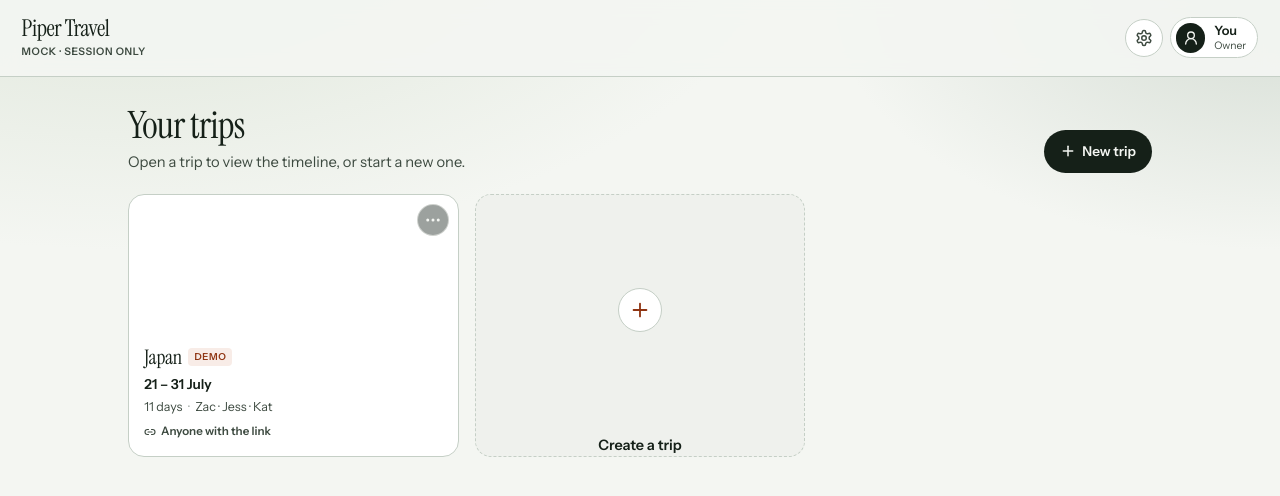
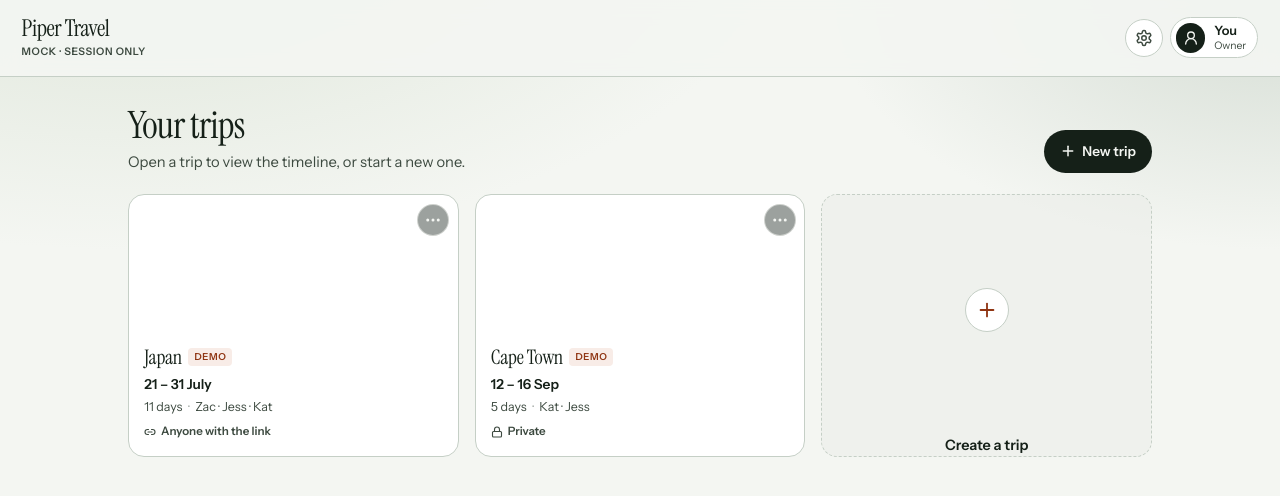
Before and after one commit to kathrynfieg/japan-itinerary-2026, a Vue app: page / in a window 1280 px wide. Shown: the top 496 px of the page. Built offline with nearby package versions, Linux system fonts and the light colour scheme; grey boxes are pictures that could not be loaded.

Commit message:
mock anoter trip

```diff
--- a/src/App.vue
+++ b/src/App.vue
@@ -1,6 +1,11 @@
 <script setup lang="ts">
 import { computed, onMounted, onUnmounted, ref, watch } from 'vue'
 import { ArrowUp, Cake, Pencil, Share2 } from '@lucide/vue'
+import {
+  africaDays,
+  africaKeyLinks,
+  africaTrip,
+} from './data/africaTrip'
 import {
   days as japanDays,
   keyLinks as japanKeyLinks,
@@ -23,8 +28,8 @@ import OnboardingMock from './components/OnboardingMock.vue'
 import PrivacySheet from './components/PrivacySheet.vue'
 import ShareSheet from './components/ShareSheet.vue'
 
-function cloneJapanDays(): Day[] {
-  return japanDays.map((day) => ({
+function cloneDays(source: Day[]): Day[] {
+  return source.map((day) => ({
     ...day,
     activities: day.activities.map((activity) => ({
       ...activity,
@@ -57,14 +62,39 @@ function makeJapanRecord(): TripRecord {
       groupPhotoAlt: japanTrip.groupPhotoAlt,
       privacy: 'link',
       isDemo: true,
+      daysIntro:
+        'Eleven days across Japan! Here’s everything we’ve planned so far, including our confirmed bookings and flexible ideas for each day.',
     },
-    days: cloneJapanDays(),
+    days: cloneDays(japanDays),
     links: japanKeyLinks.map((link) => ({ ...link })),
   }
 }
 
+function makeAfricaRecord(): TripRecord {
+  return {
+    id: nextTripId('africa'),
+    trip: {
+      name: africaTrip.name,
+      year: africaTrip.year,
+      start: africaTrip.start,
+      end: africaTrip.end,
+      rangeLabel: africaTrip.rangeLabel,
+      travelers: [...africaTrip.travelers],
+      tagline: africaTrip.tagline,
+      heroImage: africaTrip.heroImage,
+      heroAlt: africaTrip.heroAlt,
+      heroStyle: 'full',
+      privacy: 'private',
+      isDemo: true,
+      daysIntro: africaTrip.daysIntro,
+    },
+    days: cloneDays(africaDays),
+    links: africaKeyLinks.map((link) => ({ ...link })),
+  }
+}
+
 const mode = ref<'home' | 'onboarding' | 'view' | 'edit'>('home')
-const library = ref<TripRecord[]>([makeJapanRecord()])
+const library = ref<TripRecord[]>([makeJapanRecord(), makeAfricaRecord()])
 const activeId = ref<string | null>(null)
 
 const activeRecord = computed(
@@ -102,11 +132,14 @@ const todayDayId = computed(() => {
 
 const daysIntro = computed(() => {
   const count = days.value.length
-  if (isDemo.value) {
-    return 'Eleven days across Japan! Here’s everything we’ve planned so far, including our confirmed bookings and flexible ideas for each day.'
-  }
+  const custom = trip.value?.daysIntro
+  if (custom) return custom
   return `${count} day${count === 1 ? '' : 's'} ready to go. Tap Edit to add plans — titles start as Day 1–${count} and you can rename anytime.`
 })
+
+const showDayNotice = computed(
+  () => Boolean(trip.value?.isDemo && trip.value.name === 'Japan'),
+)
 
 function onScroll() {
   scrolled.value = window.scrollY > 40
@@ -243,6 +276,7 @@ function duplicateTrip(id: string) {
       name: `${source.trip.name} copy`,
       travelers: [...source.trip.travelers],
       isDemo: false,
+      daysIntro: undefined,
     },
     days: source.days.map((day, index) => ({
       ...day,
@@ -362,7 +396,7 @@ function onCreated(record: TripRecord) {
   />
 
   <div v-else-if="trip" class="page">
-    <DayNotice v-if="isDemo" @open-day="scrollToDay" />
+    <DayNotice v-if="showDayNotice" @open-day="scrollToDay" />
 
     <header class="topbar" :class="{ 'topbar--solid': scrolled }">
       <button type="button" class="topbar__brand topbar__brand--btn" @click="goHome">
--- /dev/null
+++ b/src/data/africaTrip.ts
@@ -0,0 +1,236 @@
+import type { Day, TripLink } from './trip'
+
+export const africaTrip = {
+  name: 'Cape Town',
+  year: '2026',
+  start: '2026-09-12',
+  end: '2026-09-16',
+  rangeLabel: '12 – 16 Sep',
+  travelers: ['Kat', 'Jess'] as const,
+  tagline:
+    'Five days in Cape Town — mountain, coast, and a day in the winelands.',
+  heroImage:
+    'https://images.unsplash.com/photo-1580060839134-75a5edca2e99?auto=format&fit=crop&w=2400&q=80',
+  heroAlt: 'Table Mountain overlooking Cape Town harbour',
+  daysIntro:
+    'Five days around Cape Town. Here’s what’s locked in so far, plus a few flexible ideas.',
+}
+
+export const africaKeyLinks: TripLink[] = [
+  {
+    label: 'Flights',
+    href: '#',
+    note: '12 & 16 Sep · mock booking',
+  },
+  {
+    label: 'City Bowl stay',
+    href: '#',
+    note: '12–16 Sep · Gardens / Tamboerskloof',
+  },
+  {
+    label: 'Table Mountain tickets',
+    href: '#',
+    note: '13 Sep · cableway',
+  },
+]
+
+export const africaDays: Day[] = [
+  {
+    id: 'sep-12',
+    date: '2026-09-12',
+    weekday: 'Saturday',
+    title: 'Arrive Cape Town',
+    summary: 'Land mid-afternoon, settle in, and ease into the city bowl.',
+    activities: [
+      {
+        time: '2:40 PM',
+        title: 'Arrive Cape Town',
+        place: 'Cape Town International Airport (CPT)',
+        maps: 'https://www.google.com/maps/search/?api=1&query=Cape+Town+International+Airport',
+        type: 'flight',
+        notes: ['Collect bags, Uber or rental to the city (~30–40 min)'],
+      },
+      {
+        time: '4:00 PM',
+        title: 'Check in',
+        place: 'Gardens / Tamboerskloof',
+        maps: 'https://www.google.com/maps/search/?api=1&query=Tamboerskloof+Cape+Town',
+        type: 'stay',
+        notes: ['Drop bags, shower, short rest before dinner'],
+        links: [{ label: 'Stay details', href: '#' }],
+      },
+      {
+        time: '7:00 PM',
+        title: 'Dinner in Kloof Street',
+        place: 'Kloof Street · City Bowl',
+        maps: 'https://www.google.com/maps/search/?api=1&query=Kloof+Street+Cape+Town',
+        type: 'food',
+        notes: [
+          'Easy first-night options along Kloof / Long Street',
+          'Keep it early — still jet-lagged',
+        ],
+      },
+    ],
+  },
+  {
+    id: 'sep-13',
+    date: '2026-09-13',
+    weekday: 'Sunday',
+    title: 'Table Mountain & city',
+    summary: 'Cableway up Table Mountain, then Bo-Kaap and the Waterfront.',
+    activities: [
+      {
+        time: '8:30 AM',
+        title: 'Table Mountain cableway',
+        place: 'Lower Cable Station',
+        maps: 'https://www.google.com/maps/search/?api=1&query=Table+Mountain+Aerial+Cableway',
+        type: 'sight',
+        notes: [
+          'Book a morning slot — weather can close the cableway',
+          'Allow 2–3 hours on top for views and short walks',
+        ],
+        links: [{ label: 'Tickets', href: '#' }],
+      },
+      {
+        time: '1:00 PM',
+        title: 'Lunch near Bo-Kaap',
+        place: 'Bo-Kaap',
+        maps: 'https://www.google.com/maps/search/?api=1&query=Bo-Kaap+Cape+Town',
+        type: 'food',
+        notes: ['Cape Malay flavours · walk the colourful streets after'],
+      },
+      {
+        time: '3:30 PM',
+        title: 'V&A Waterfront stroll',
+        place: 'Victoria & Alfred Waterfront',
+        maps: 'https://www.google.com/maps/search/?api=1&query=VA+Waterfront+Cape+Town',
+        type: 'sight',
+        notes: ['Optional harbour cruise or just coffee by the water'],
+      },
+      {
+        time: 'Evening',
+        title: 'Sunset from Signal Hill',
+        place: 'Signal Hill',
+        maps: 'https://www.google.com/maps/search/?api=1&query=Signal+Hill+Cape+Town',
+        type: 'suggestion',
+        notes: ['Drive or Uber · bring a jacket'],
+      },
+    ],
+  },
+  {
+    id: 'sep-14',
+    date: '2026-09-14',
+    weekday: 'Monday',
+    title: 'Cape Peninsula',
+    summary: 'Chapman’s Peak, penguins at Boulders, and the Cape Point drive.',
+    activities: [
+      {
+        time: '8:00 AM',
+        title: 'Peninsula day drive',
+        place: 'Pick up car or join a tour',
+        type: 'booking',
+        notes: [
+          'Full-day loop · leave early to beat traffic',
+          'Chapman’s Peak Drive → Hout Bay → Cape Point → Boulders',
+        ],
+      },
+      {
+        time: '11:00 AM',
+        title: 'Cape Point & Cape of Good Hope',
+        place: 'Table Mountain National Park',
+        maps: 'https://www.google.com/maps/search/?api=1&query=Cape+of+Good+Hope',
+        type: 'sight',
+        notes: ['Park entry fee · funicular optional'],
+      },
+      {
+        time: '2:00 PM',
+        title: 'Boulders Beach penguins',
+        place: 'Simon’s Town',
+        maps: 'https://www.google.com/maps/search/?api=1&query=Boulders+Beach+penguins',
+        type: 'experience',
+        notes: ['Boardwalk viewing · swim only if the water’s calm'],
+      },
+      {
+        time: 'Evening',
+        title: 'Seafood in Kalk Bay',
+        place: 'Kalk Bay Harbour',
+        maps: 'https://www.google.com/maps/search/?api=1&query=Kalk+Bay+Harbour',
+        type: 'food',
+        notes: ['Flexible — head back to the city if tired'],
+      },
+    ],
+  },
+  {
+    id: 'sep-15',
+    date: '2026-09-15',
+    weekday: 'Tuesday',
+    title: 'Winelands',
+    summary: 'Day trip to Stellenbosch — tasting, lunch, and a slow afternoon.',
+    activities: [
+      {
+        time: '9:30 AM',
+        title: 'Drive to Stellenbosch',
+        place: 'City Bowl → Stellenbosch',
+        type: 'booking',
+        notes: ['~45–60 min by car · or book a wine-tour transfer'],
+      },
+      {
+        time: '11:00 AM',
+        title: 'Estate tasting',
+        place: 'Stellenbosch winelands',
+        maps: 'https://www.google.com/maps/search/?api=1&query=Stellenbosch+wine+estate',
+        type: 'experience',
+        notes: [
+          'Pick one estate for a sit-down tasting',
+          'Designate a driver or use a tour',
+        ],
+      },
+      {
+        time: '1:00 PM',
+        title: 'Long lunch',
+        place: 'Stellenbosch or Franschhoek',
+        type: 'food',
+        notes: ['Book ahead on weekends'],
+      },
+      {
+        time: '4:30 PM',
+        title: 'Return to Cape Town',
+        place: 'City Bowl stay',
+        type: 'stay',
+        notes: ['Light dinner near the apartment'],
+      },
+    ],
+  },
+  {
+    id: 'sep-16',
+    date: '2026-09-16',
+    weekday: 'Wednesday',
+    title: 'Depart',
+    summary: 'Morning free, then airport for the evening flight home.',
+    activities: [
+      {
+        time: 'Morning',
+        title: 'Coffee & last walk',
+        place: 'Company’s Garden or Kloof Street',
+        maps: 'https://www.google.com/maps/search/?api=1&query=Companys+Garden+Cape+Town',
+        type: 'suggestion',
+        notes: ['Pack before heading out · leave bags at the stay if needed'],
+      },
+      {
+        time: '12:00 PM',
+        title: 'Check out',
+        place: 'Gardens / Tamboerskloof',
+        type: 'stay',
+      },
+      {
+        time: '5:15 PM',
+        title: 'Cape Town → home',
+        place: 'Cape Town International Airport (CPT)',
+        maps: 'https://www.google.com/maps/search/?api=1&query=Cape+Town+International+Airport',
+        type: 'flight',
+        notes: ['Arrive ~2.5 hours before international departure'],
+        links: [{ label: 'Flight itinerary', href: '#' }],
+      },
+    ],
+  },
+]
--- a/src/lib/createTrip.ts
+++ b/src/lib/createTrip.ts
@@ -16,8 +16,10 @@ export type SessionTrip = {
   groupPhotoAlt?: string
   /** Who can open the trip · default private */
   privacy?: TripPrivacy
-  /** Original Japan itinerary demo */
+  /** Sample / seeded itinerary shown in the library */
   isDemo?: boolean
+  /** View-mode intro under the days heading (demos) */
+  daysIntro?: string
 }
 
 export type TripPrivacy = 'private' | 'link'
--- a/src/lib/unsplash.ts
+++ b/src/lib/unsplash.ts
@@ -109,6 +109,31 @@ const LOCAL_CATALOG: (UnsplashPhoto & { keywords: string[] })[] = [
     keywords: ['lake', 'water', 'mountains', 'sunrise', 'nature', 'calm'],
   },
   {
+    id: 'cape-town',
+    url: 'https://images.unsplash.com/photo-1580060839134-75a5edca2e99?auto=format&fit=crop&w=2400&q=80',
+    thumb:
+      'https://images.unsplash.com/photo-1580060839134-75a5edca2e99?auto=format&fit=crop&w=400&q=60',
+    alt: 'Table Mountain overlooking Cape Town harbour',
+    photographer: 'Tobias Reich',
+    keywords: [
+      'africa',
+      'cape town',
+      'south africa',
+      'mountain',
+      'city',
+      'travel',
+    ],
+  },
+  {
+    id: 'safari',
+    url: 'https://images.unsplash.com/photo-1516426122078-c23e76319801?auto=format&fit=crop&w=2400&q=80',
+    thumb:
+      'https://images.unsplash.com/photo-1516426122078-c23e76319801?auto=format&fit=crop&w=400&q=60',
+    alt: 'Safari landscape at golden hour',
+    photographer: 'Harshil Gudka',
+    keywords: ['africa', 'safari', 'wildlife', 'savanna', 'nature', 'travel'],
+  },
+  {
     id: 'nyc',
     url: 'https://images.unsplash.com/photo-1496442226666-8d4d0e62e6e9?auto=format&fit=crop&w=2400&q=80',
     thumb:
```
